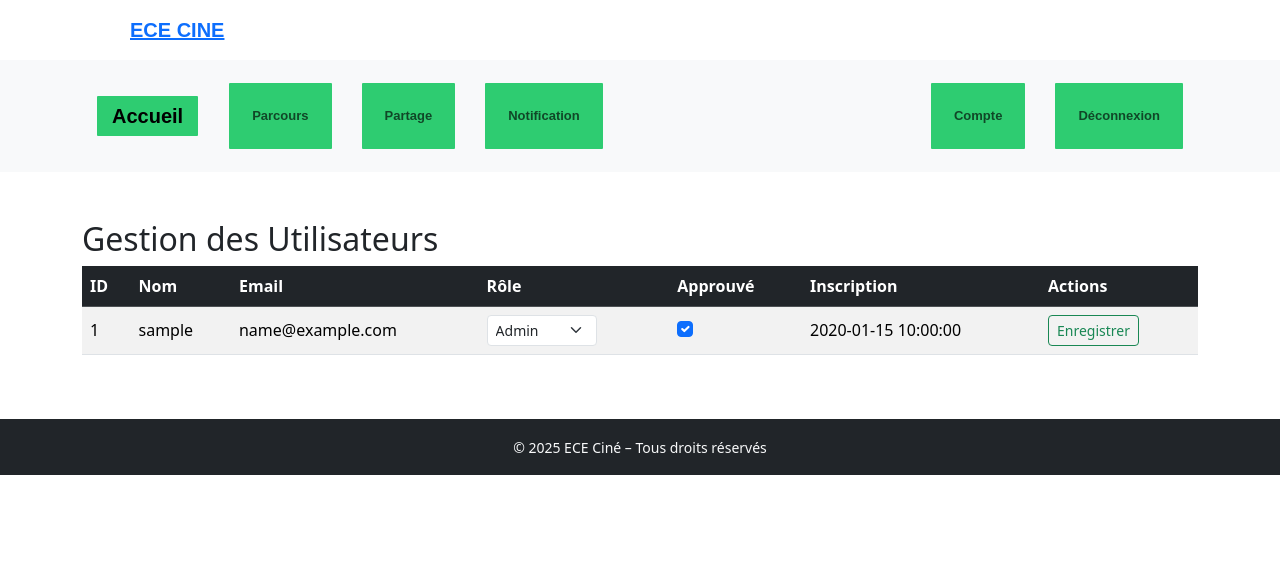
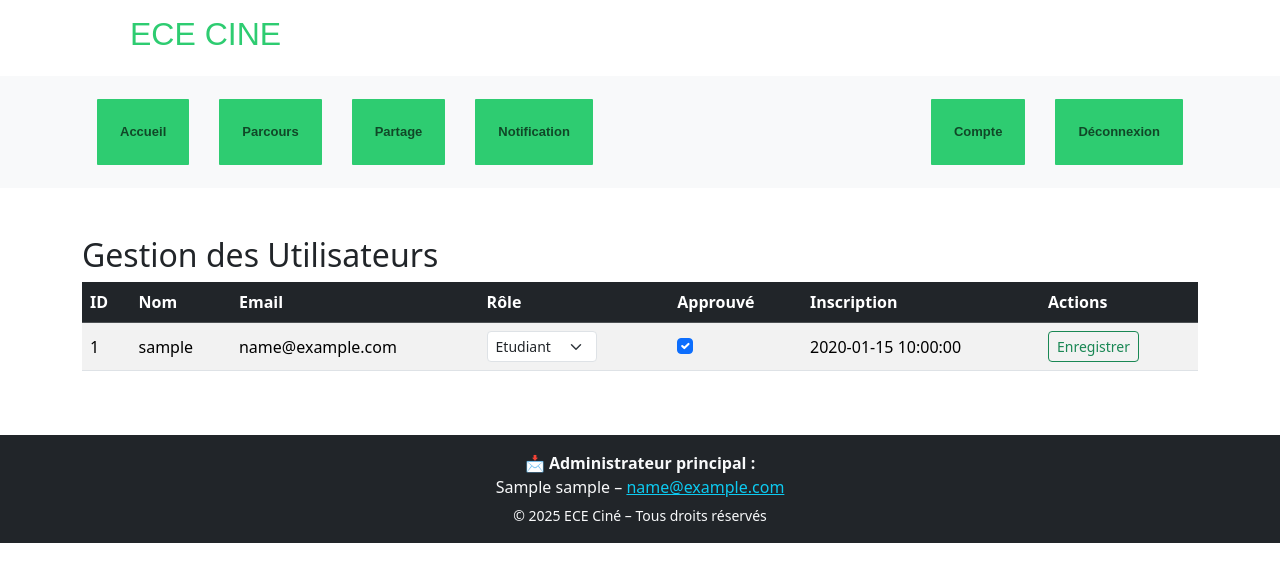
Before and after one commit to henri983/ECE-Cine, a PHP site: page /admin/admin_users.php in a window 1280 px wide. Shown: the top 582 px of the page. Run offline with PHP 8.4, Linux system fonts and the light colour scheme; the visitor is signed in with stand-in values (Sample User, id 1); tables that the repository leaves empty or names only in its code hold one stand-in row (values such as "Sample post"); some libraries are stand-ins or nearby versions.

Commit message:
les liens admins

```diff
--- a/admin/admin.php
+++ b/admin/admin.php
@@ -6,7 +6,7 @@ require_once $_SERVER['DOCUMENT_ROOT'] . '/ECE-Cine/includes/cine_db.php';
 
 if (!isset($_SESSION['user_id'])) {
     $_SESSION['error'] = "Accès non autorisé.";
-    header('Location: login.php');
+    header('Location: ../login.php');
     exit;
 }
 
@@ -17,7 +17,7 @@ $role = $stmt->fetchColumn();
 
 if ($role !== 'admin') {
     $_SESSION['error'] = "Accès réservé à l'administrateur.";
-    header('Location: index.php');
+    header('Location: ../index.php');
     exit;
 }
 
@@ -43,7 +43,7 @@ if ($_SERVER['REQUEST_METHOD'] === 'POST') {
 }
 
 // Récupération des utilisateurs non approuvés
-$stmt_pending = $pdo->query("SELECT * FROM users WHERE role = 'customer' AND approuve = 0");
+$stmt_pending = $pdo->query("SELECT * FROM users WHERE role = 'etudiant' AND approuve = 0");
 $utilisateurs_non_valides = $stmt_pending->fetchAll();
 ?>
 
--- a/admin/admin_users.php
+++ b/admin/admin_users.php
@@ -4,7 +4,7 @@ require_once $_SERVER['DOCUMENT_ROOT'] . '/ECE-Cine/includes/config.php';
 require_once $_SERVER['DOCUMENT_ROOT'] . '/ECE-Cine/includes/cine_db.php';
 
 if (!isset($_SESSION['user_id'])) {
-    header('Location: login.php');
+    header('Location: ../login.php');
     exit;
 }
 
@@ -14,7 +14,7 @@ $role = $stmt->fetchColumn();
 
 if ($role !== 'admin') {
     $_SESSION['error'] = "Accès refusé.";
-    header('Location: index.php');
+    header('Location: ../index.php');
     exit;
 }
 
@@ -92,8 +92,9 @@ $users = $pdo->query("SELECT * FROM users ORDER BY created_at DESC")->fetchAll()
                         <form method="post" class="d-flex flex-column flex-md-row align-items-center">
                             <input type="hidden" name="user_id" value="<?= $user['id'] ?>">
                             <select name="role" class="form-select form-select-sm me-2" style="width: 110px;">
-                                <option value="customer" <?= $user['role'] === 'customer' ? 'selected' : '' ?>>Client</option>
-                                <option value="admin" <?= $user['role'] === 'admin' ? 'selected' : '' ?>>Admin</option>
+                                <option value="customer" <?= $user['role'] === 'etudiant' ? 'selected' : '' ?>>Etudiant</option>
+                                <option value="admin" <?= $user['role'] === 'enseignant' ? 'selected' : '' ?>>Enseignant</option>
+                                <option value="customer" <?= $user['role'] === 'administratif' ? 'selected' : '' ?>>Admin</option>
                             </select>
                     </td>
                     <td>
--- a/includes/footer.php
+++ b/includes/footer.php
@@ -1,11 +1,11 @@
 <?php
 // Connexion à la base (si ce n'est pas déjà fait dans ce fichier)
 if (!isset($pdo)) {
-    require_once 'includes/db.php';
+   require_once $_SERVER['DOCUMENT_ROOT'] . '/ECE-Cine/includes/cine_db.php';
 }
 
 // Récupération de l’admin principal
-$stmtAdmin = $pdo->prepare("SELECT nom, prenom, email FROM utilisateurs WHERE statut = 'admin' LIMIT 1");
+$stmtAdmin = $pdo->prepare("SELECT username, prenom, email FROM users WHERE role = 'admin' LIMIT 1");
 $stmtAdmin->execute();
 $admin = $stmtAdmin->fetch();
 ?>
@@ -15,7 +15,7 @@ $admin = $stmtAdmin->fetch();
         <?php if ($admin): ?>
             <p class="mb-1">
                 📩 <strong>Administrateur principal :</strong><br>
-                <?= htmlspecialchars($admin['prenom']) . ' ' . htmlspecialchars($admin['nom']) ?> –
+                <?= htmlspecialchars($admin['prenom']) . ' ' . htmlspecialchars($admin['username']) ?> –
                 <a class="text-info" href="mailto:<?= htmlspecialchars($admin['email']) ?>">
                     <?= htmlspecialchars($admin['email']) ?>
                 </a>
--- a/includes/header.php
+++ b/includes/header.php
@@ -1,18 +1,19 @@
 
 <div class="logo">
-  <a class="#" href="<?= BASE_URL ?>index.php">ECE CINE</a>
-
+  <!-- <a class="#" href="<?= BASE_URL ?>index.php">ECE CINE</a> -->
+<h2>ECE CINE</h2>
 </div>
 
 <nav class="navbar navbar-expand-lg navbar-light bg-light">
   <div class="container">
-    <a class="navbar-brand" href="<?= BASE_URL ?>dashboard/etudiant/home.php">Accueil</a>
+   <!-- <a class="navbar-brand" href="<?= BASE_URL ?>dashboard/etudiant/home.php">Accueil</a>
 
-    <button class="navbar-toggler" type="button" data-bs-toggle="collapse" data-bs-target="#navMenu" aria-controls="navMenu" aria-expanded="false" aria-label="Toggle navigation">
+     <button class="navbar-toggler" type="button" data-bs-toggle="collapse" data-bs-target="#navMenu" aria-controls="navMenu" aria-expanded="false" aria-label="Toggle navigation">
       <span class="navbar-toggler-icon"></span>
-    </button>
+    </button> -->
     <div class="collapse navbar-collapse" id="navMenu">
       <ul class="navbar-nav me-auto">
+        <li class="nav-item"><a class="nav-link" href="<?= BASE_URL ?>dashboard/etudiant/home.php">Accueil</a></li>
         <li class="nav-item"><a class="nav-link" href="<?= BASE_URL ?>dashboard/etudiant/parcourir.php">Parcours</a></li>
         <li class="nav-item"><a class="nav-link" href="<?= BASE_URL ?>dashboard/etudiant/share.php">Partage</a></li>
         <li class="nav-item"><a class="nav-link" href="<?= BASE_URL ?>dashboard/etudiant/notification.php">Notification</a></li>
--- a/login.php
+++ b/login.php
@@ -31,7 +31,7 @@ if ($_SERVER['REQUEST_METHOD'] === 'POST' && isset($_POST['login'])) {
 
                 // Redirection selon rôle
                 if ($user['role'] === 'admin') {
-                    header('Location: admin/admin.php');
+                    header('Location: /ECE-Cine/admin/admin.php');
                 } else {
                     header('Location: index.php');
                 }
```
Also changed, not shown: register.php (+8 -7 lines).
